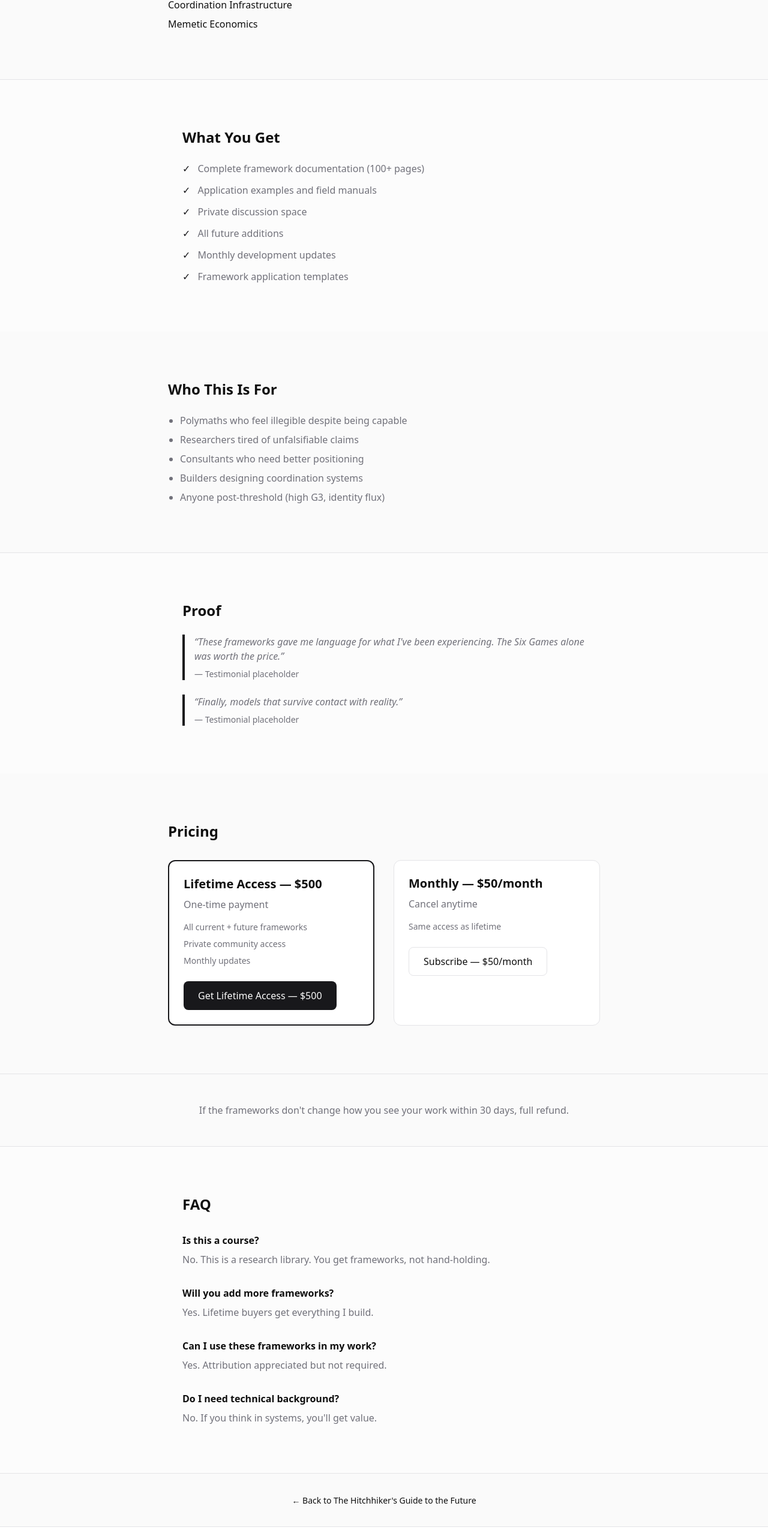
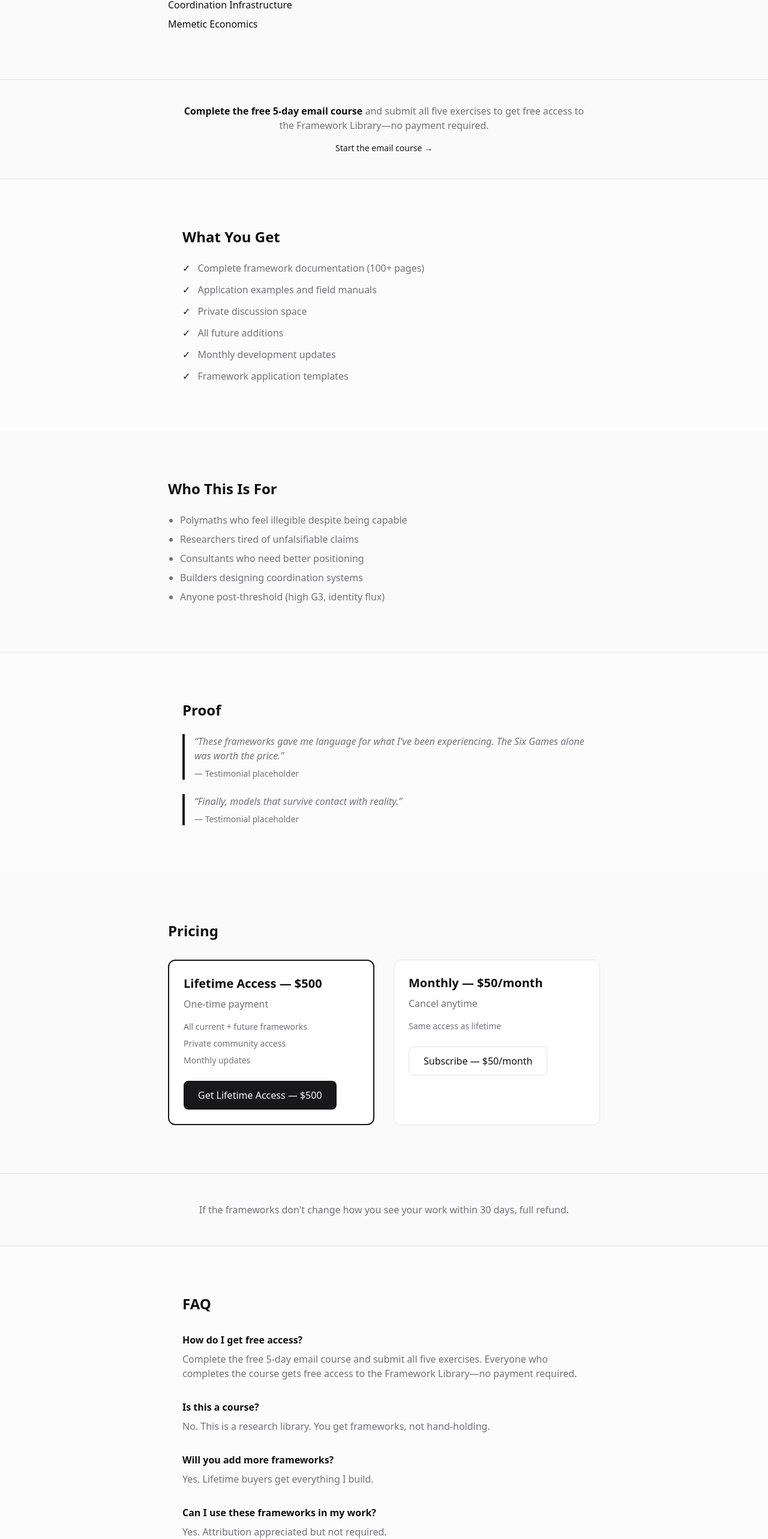
Before and after one commit to leo-guinan/hitchhiker-site, a Next.js app: page /library in a window 1280 px wide. Shown: the part 1179-3745 px from the top of the page at 60% size. Built offline with nearby package versions, Linux system fonts and the light colour scheme; no server answers.

Commit message:
updating copy

```diff
--- a/app/course/page.tsx
+++ b/app/course/page.tsx
@@ -72,7 +72,7 @@ const faq = [
   },
   {
     q: "What if I don't complete the exercises?",
-    a: "No guilt. The course is self-paced. You can do the exercises on your own anytime—no signup required. But if you complete all five and submit them, you get 50% off the live workshop—proof of work, not just signup.",
+    a: "No guilt. The course is self-paced. You can do the exercises on your own anytime—no signup required. But if you complete all five and submit them, you get 50% off the live workshop and free access to the Framework Library—proof of work, not just signup.",
   },
   {
     q: "Can I do the exercises without signing up?",
@@ -201,9 +201,10 @@ export default function CoursePage() {
         </h2>
         <p className="mt-4 text-[var(--muted)] leading-relaxed">
           Complete all five exercises and submit them to get{" "}
-          <strong className="text-[var(--foreground)]">50% off the live workshop</strong>.
+          <strong className="text-[var(--foreground)]">50% off the live workshop</strong>
+          {" "}and <strong className="text-[var(--foreground)]">free access to the Framework Library</strong>.
           We don&apos;t want signups—we want Hitchhikers who did the work. Show
-          your work, get the discount.
+          your work, get the discount and the library.
         </p>
         <Link
           href="/course/dashboard"
--- a/app/library/page.tsx
+++ b/app/library/page.tsx
@@ -56,6 +56,21 @@ export default function LibrarySalesPage() {
             </li>
           ))}
         </ul>
+      </section>
+
+      {/* Free for course completers */}
+      <section className="border-t border-[var(--border)] px-4 py-10 sm:px-6">
+        <div className="mx-auto max-w-2xl text-center">
+          <p className="text-[var(--muted)]">
+            <strong className="text-[var(--foreground)]">Complete the free 5-day email course</strong> and submit all five exercises to get free access to the Framework Library—no payment required.
+          </p>
+          <Link
+            href="/course"
+            className="mt-4 inline-block text-sm font-medium text-[var(--accent)] hover:underline"
+          >
+            Start the email course →
+          </Link>
+        </div>
       </section>
 
       {/* What You Get */}
@@ -175,6 +190,14 @@ export default function LibrarySalesPage() {
           <dl className="mt-8 space-y-8">
             <div>
               <dt className="font-semibold text-[var(--foreground)]">
+                How do I get free access?
+              </dt>
+              <dd className="mt-2 text-[var(--muted)]">
+                Complete the free 5-day email course and submit all five exercises. Everyone who completes the course gets free access to the Framework Library—no payment required.
+              </dd>
+            </div>
+            <div>
+              <dt className="font-semibold text-[var(--foreground)]">
                 Is this a course?
               </dt>
               <dd className="mt-2 text-[var(--muted)]">
--- a/components/Header.tsx
+++ b/components/Header.tsx
@@ -8,12 +8,12 @@ const freeLinks = [
   { href: "/guides", label: "Guides" },
   { href: "/deep-dives", label: "Deep Dives" },
   { href: "/podcast", label: "Podcast" },
+  { href: "/course", label: "Email Course" },
   { href: "/about", label: "About" },
 ];
 
 const premiumLinks = [
   { href: "/network", label: "Network" },
-  { href: "/course", label: "Course" },
   { href: "/library", label: "Framework Library" },
 ];
 
```
